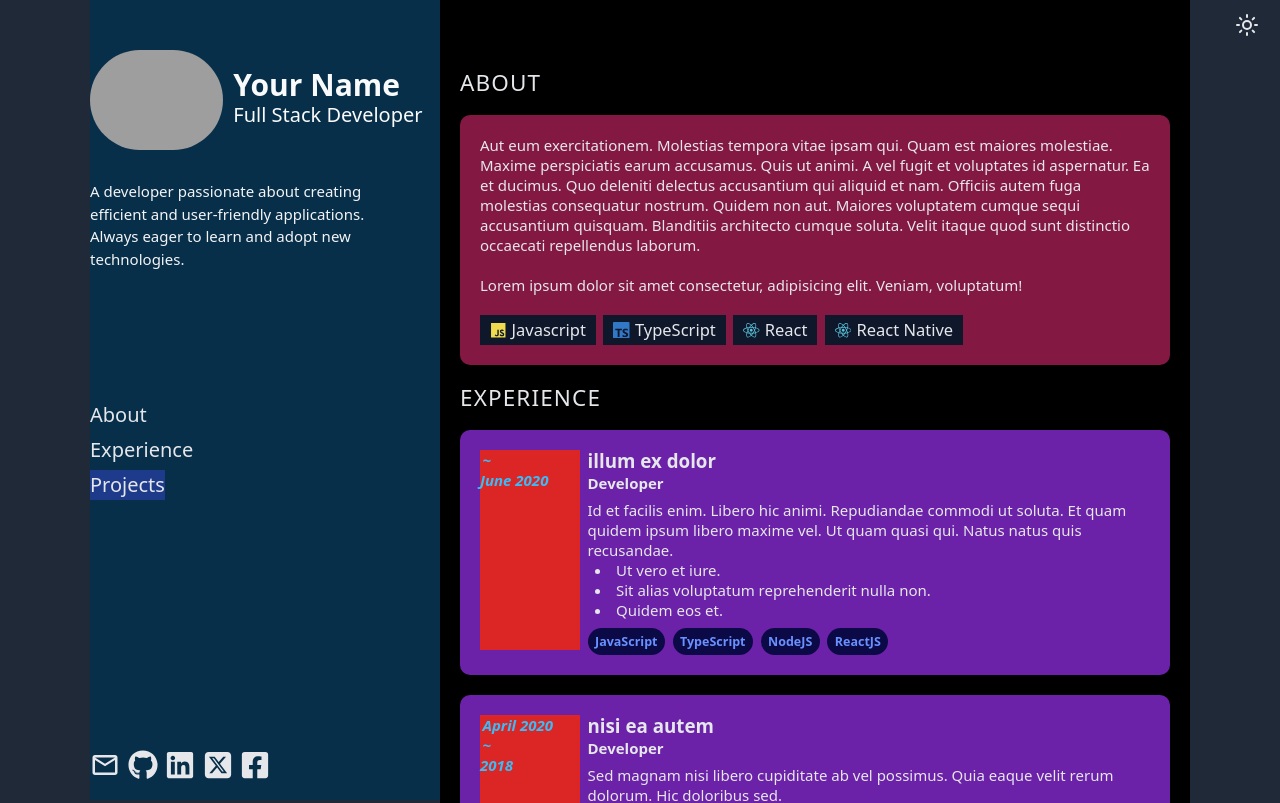
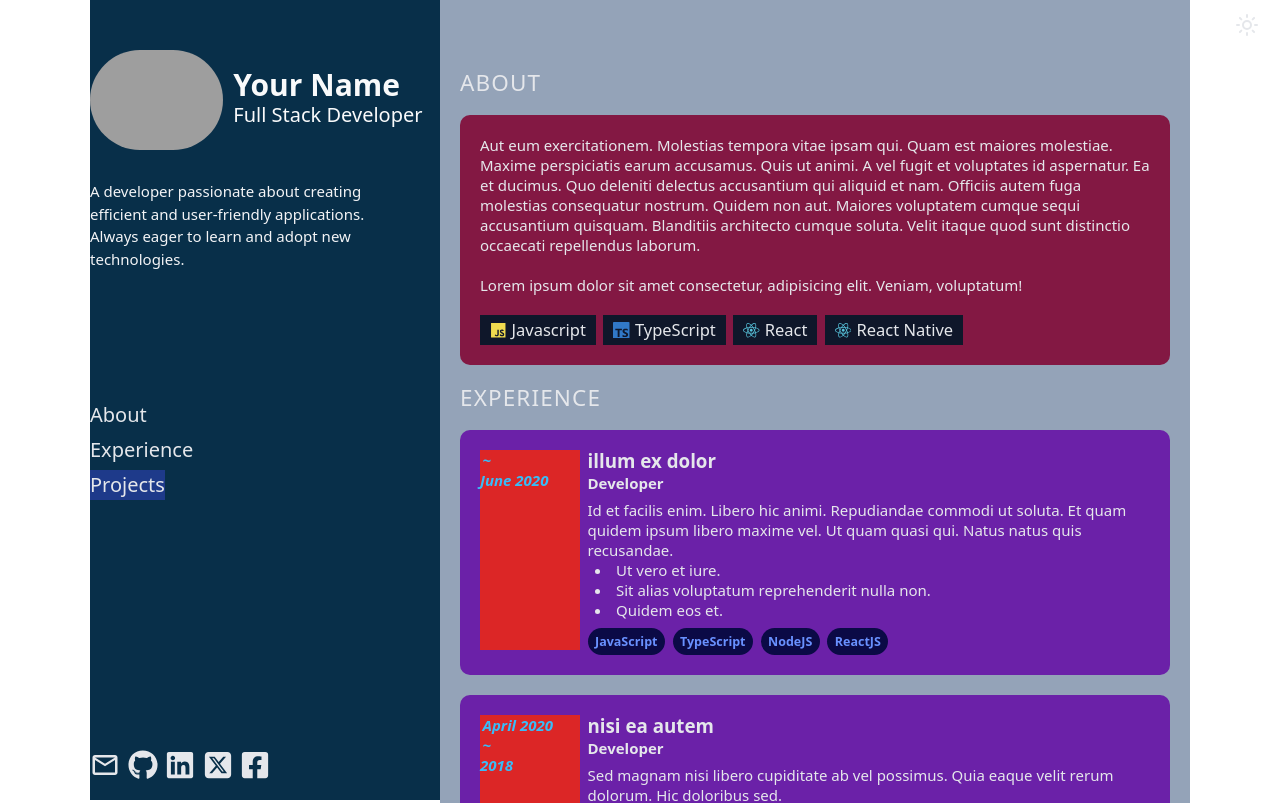
Before and after one commit to rPhase/react-portfolio, a React (Vite) app: page / in a window 1280 px wide. Shown: the top 803 px of the page. Built offline with nearby package versions, Linux system fonts and the light colour scheme; grey boxes are pictures that could not be loaded.

Commit message:
make darkmode toggle button work

```diff
--- a/src/App.tsx
+++ b/src/App.tsx
@@ -1,4 +1,4 @@
-import { useRef } from 'react';
+import { useRef, useState } from 'react';
 import About from './components/Content/About';
 import Experience from './components/Content/Experience';
 import Projects from './components/Content/Projects';
@@ -8,6 +8,8 @@ import ToggleButton from './components/UI/ToggleButton';
 import { ISection } from './types';
 
 function App() {
+  const [isDarkMode, setIsDarkMode] = useState(false);
+
   const aboutRef = useRef<HTMLElement>(null);
   const experienceRef = useRef<HTMLElement>(null);
   const projectsRef = useRef<HTMLElement>(null);
@@ -29,8 +31,10 @@ function App() {
   ];
 
   return (
-    <div className="min-h-screen bg-gray-800 text-gray-200">
-      <ToggleButton />
+    <div
+      className={`min-h-screen bg-white text-gray-200 transition-all duration-300 dark:bg-gray-800 ${isDarkMode ? 'dark' : ''}`}
+    >
+      <ToggleButton isDarkMode={isDarkMode} setIsDarkMode={setIsDarkMode} />
       <div className="relative flex min-h-screen max-w-[110rem] flex-col lg:mx-auto">
         <IntroNavSection sections={sections} />
         <ContentSection sections={sections} />
--- a/src/components/ContentSection.tsx
+++ b/src/components/ContentSection.tsx
@@ -10,7 +10,7 @@ interface Props {
 
 const ContentSection = ({ sections }: Props) => {
   return (
-    <main className="bg-black px-8 pt-20 lg:ml-[35rem]">
+    <main className="bg-slate-400 px-8 pt-20 lg:ml-[35rem] dark:bg-black">
       <div className="lg:hidden">
         <Intro />
         <Socials />
--- a/src/components/UI/ToggleButton.tsx
+++ b/src/components/UI/ToggleButton.tsx
@@ -1,20 +1,23 @@
-import { useState } from 'react';
 import { LuMoon, LuSun } from 'react-icons/lu';
 
-const ToggleButton = () => {
-  const [isDark, setIsDark] = useState(false);
+interface Props {
+  isDarkMode: boolean;
+  setIsDarkMode: React.Dispatch<React.SetStateAction<boolean>>;
+}
+
+const ToggleButton = ({ isDarkMode, setIsDarkMode }: Props) => {
   return (
     <button
-      onClick={() => setIsDark(!isDark)}
+      onClick={() => setIsDarkMode(!isDarkMode)}
       className="group fixed left-4 top-3 z-50 rounded-full p-2 transition-all duration-300 ease-in-out lg:left-auto lg:right-10"
     >
       <div className="relative size-6">
         <LuSun
-          className={`absolute transform transition-all duration-300 ease-in-out ${isDark ? 'rotate-90 scale-50 opacity-0' : 'rotate-0 scale-100 opacity-100'}`}
+          className={`absolute transform transition-all duration-300 ease-in-out ${isDarkMode ? 'rotate-90 scale-50 opacity-0' : 'rotate-0 scale-100 opacity-100'}`}
           size={24}
         />
         <LuMoon
-          className={`absolute transform transition-all duration-300 ease-in-out ${isDark ? 'rotate-0 scale-100 opacity-100' : '-rotate-90 scale-50 opacity-0'}`}
+          className={`absolute transform transition-all duration-300 ease-in-out ${isDarkMode ? 'rotate-0 scale-100 opacity-100' : '-rotate-90 scale-50 opacity-0'}`}
           size={24}
         />
       </div>
--- a/tailwind.config.js
+++ b/tailwind.config.js
@@ -1,6 +1,7 @@
 /** @type {import('tailwindcss').Config} */
 export default {
   content: ['./index.html', './src/**/*.{js,ts,jsx,tsx}'],
+  darkMode: 'selector',
   theme: {
     extend: {
       fontFamily: {
```
